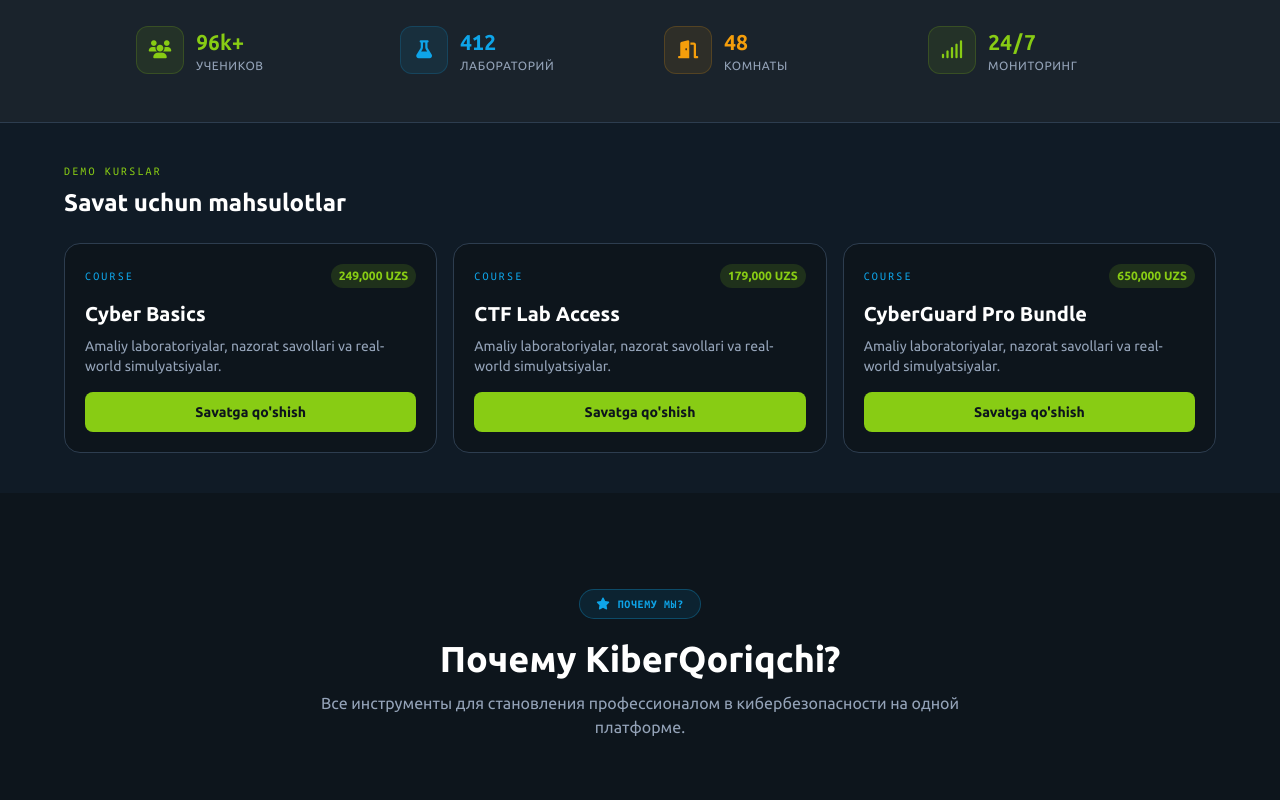
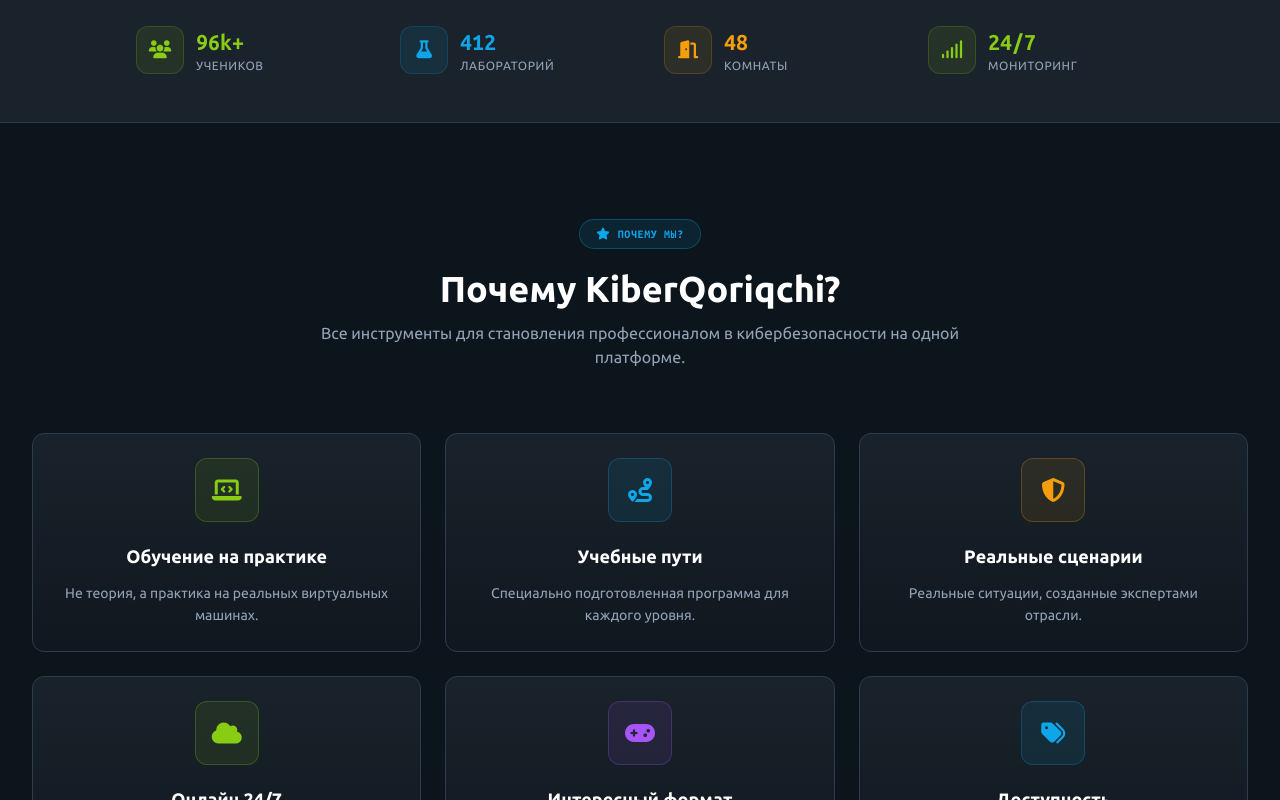
Before and after one commit to bexruzabduraxmonov/kiber-qoriqchi, a React (Vite) app: page / in a window 1280 px wide. Shown: the part 800-1600 px from the top of the page. Built offline with nearby package versions, Linux system fonts and the light colour scheme; no server answers.

Commit message:
Remove demo product section from homepage

```diff
--- a/src/pages/HomePage.jsx
+++ b/src/pages/HomePage.jsx
@@ -201,41 +201,6 @@
         </div>
       </section>
 
-      <section className="bg-[#101b26] px-5 py-10 sm:px-8">
-        <div className="mx-auto max-w-6xl">
-          <div className="mb-6 flex items-center justify-between gap-4">
-            <div>
-              <p className="text-xs font-mono uppercase tracking-[0.18em] text-[#88cc14]">Demo kurslar</p>
-              <h3 className="mt-2 text-2xl font-bold text-white">Savat uchun mahsulotlar</h3>
-            </div>
-          </div>
-
-          <div className="grid gap-4 md:grid-cols-3">
-            {[
-              { id: 'course-beginner', name: 'Cyber Basics', price: 249000 },
-              { id: 'lab-ctf', name: 'CTF Lab Access', price: 179000 },
-              { id: 'bundle-pro', name: 'CyberGuard Pro Bundle', price: 650000 }
-            ].map((product) => (
-              <div key={product.id} className="rounded-2xl border border-[#2d3d4f] bg-[#0d151c] p-5">
-                <div className="mb-3 flex items-center justify-between">
-                  <span className="text-xs font-mono uppercase tracking-[0.18em] text-[#0ea5e9]">Course</span>
-                  <span className="rounded-full bg-[#88cc14]/15 px-2 py-1 text-xs font-bold text-[#88cc14]">{product.price.toLocaleString('uz-UZ')} UZS</span>
-                </div>
-                <h4 className="text-xl font-bold text-white">{product.name}</h4>
-                <p className="mt-2 text-sm text-[#94a3b8]">Amaliy laboratoriyalar, nazorat savollari va real-world simulyatsiyalar.</p>
-                <button
-                  type="button"
-                  onClick={() => addToCart(product.id, 1, product.name)}
-                  className="mt-4 w-full rounded-lg bg-[#88cc14] px-4 py-2.5 text-sm font-bold text-[#0d151c]"
-                >
-                  Savatga qo'shish
-                </button>
-              </div>
-            ))}
-          </div>
-        </div>
-      </section>
-
       {/* ─── BENEFITS ─── */}
       <section className="bg-[#0d151c] py-24 px-5 sm:px-8">
         <div className="mx-auto max-w-7xl">
```
